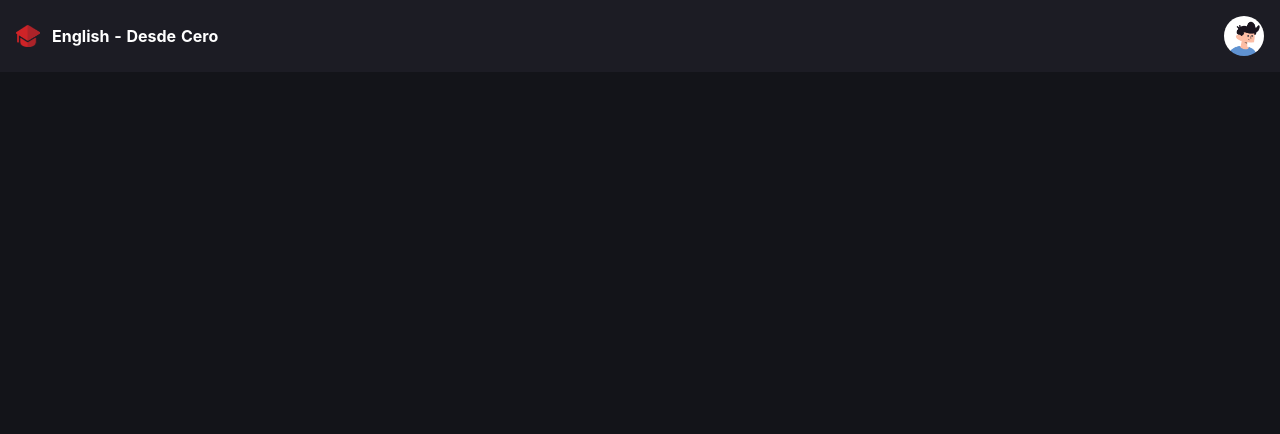
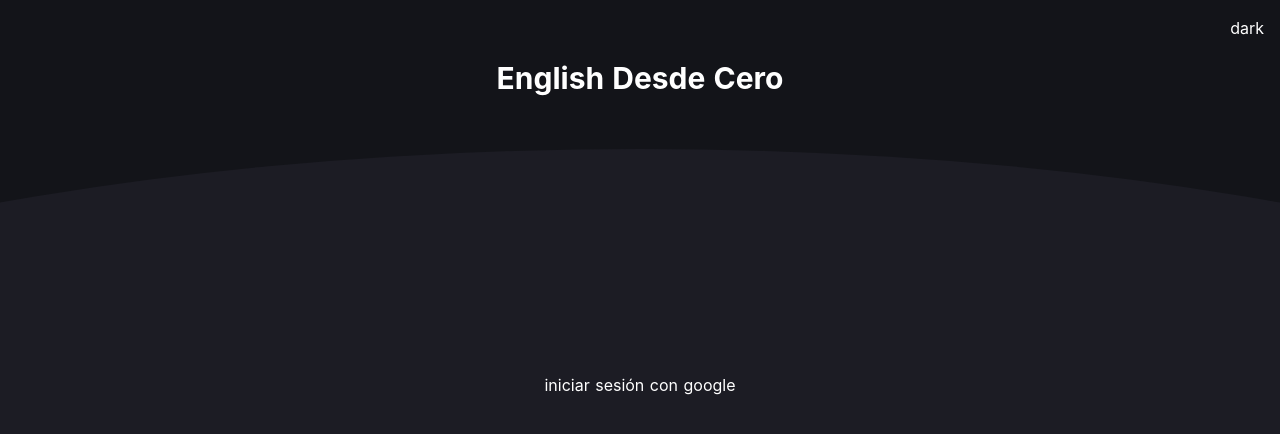
Before and after one commit to tedesco8/pwa-mobile-first, a Nuxt app: page /auth/login in a window 1280 px wide. Shown: the top 434 px of the page. Built offline with nearby package versions, Linux system fonts and the light colour scheme.

Commit message:
feat: creando componente login

```diff
--- /dev/null
+++ b/layouts/auth.vue
@@ -0,0 +1,7 @@
+<template>
+  <div class="h-screen">
+    <main class="h-full dark:bg-dark dark:text-white">
+      <nuxt />
+    </main>
+  </div>
+</template>
--- /dev/null
+++ b/pages/auth/login.vue
@@ -0,0 +1,53 @@
+<template>
+  <div class="h-full overflow-hidden">
+    <div class="flex justify-end p-4">
+      <ColorSwitch />
+    </div>
+    <h1 class="text-center text-3xl font-bold">English Desde Cero</h1>
+
+    <div
+      class="login-body mt-12 pt-56 h-full flex flex-col items-center bg-light dark:bg-blue-main-800"
+    >
+      <!-- <SocialLoginButton
+        text="Iniciar sesión con google"
+        @click="loginWithGoogle"
+      /> -->
+      <p>iniciar sesión con google</p>
+    </div>
+  </div>
+</template>
+
+<script>
+// import SocialLoginButton from '~/components/auth/SocialLoginButton.vue'
+import ColorSwitch from '~/components/ui/ColorSwitch.vue'
+
+export default {
+  name: 'Login',
+  layout: 'auth',
+  components: {
+    ColorSwitch,
+    // SocialLoginButton,
+  },
+  //   methods: {
+  //     async loginWithGoogle() {
+  //       try {
+  //         const provider = new this.$fireAuthObj.GoogleAuthProvider()
+  //         const result = await this.$fireAuth.signInWithPopup(provider)
+  //         console.log(result)
+  //       } catch (error) {
+  //         // TODO: show toast
+  //         console.error('login error', error)
+  //       }
+  //     },
+  //   },
+}
+</script>
+
+<style scoped>
+.login-body {
+  width: 200%;
+  margin-left: -50%;
+  border-top-right-radius: 50%;
+  border-top-left-radius: 50%;
+}
+</style>
--- a/pages/index.vue
+++ b/pages/index.vue
@@ -1,8 +1,6 @@
 <template>
   <div>
-    <div>
-      <ColorSwitch />
-      <Logo />
-    </div>
+    <ColorSwitch />
+    <Logo />
   </div>
 </template>
```
